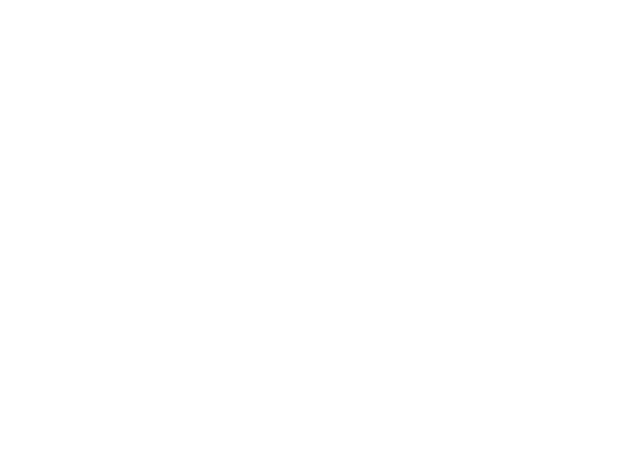
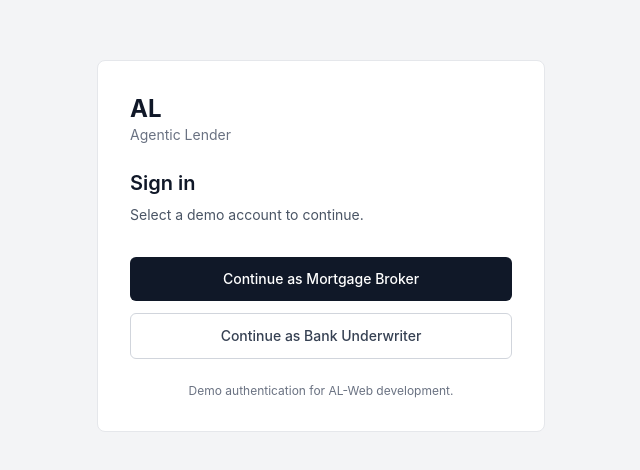
Before and after one commit to Emmet22/AL-Web, a React (Vite) app: page /login in a window 1280 px wide. Before the commit this address had no page. Shown: the part 154-624 px from the top of the page, without its empty margins (319-959 px from the left). Built offline with nearby package versions, Linux system fonts and the light colour scheme.

Commit message:
created auth scaffold, including context and login pages

```diff
--- a/src/App.tsx
+++ b/src/App.tsx
@@ -1,53 +1,108 @@
-import { BrowserRouter, Routes, Route } from 'react-router'
+import {
+  BrowserRouter,
+  Navigate,
+  Route,
+  Routes,
+} from 'react-router'
+
+import { AuthProvider } from './context/AuthContext'
+import ProtectedRoute from './components/auth/ProtectedRoute'
 import Layout from './components/layout/Layout'
 
+import Login from './pages/Login'
+
+import BrokerDashboard from './pages/broker/BrokerDashboard'
+import BrokerApplications from './pages/broker/BrokerApplications'
 import BrokerApplicationDetails from './pages/broker/BrokerApplicationDetails'
-import BrokerApplications from './pages/broker/BrokerApplications'
-import BrokerDashboard from './pages/broker/BrokerDashboard'
 
 import UnderwriterDashboard from './pages/underwriter/UnderwriterDashboard'
 
 function App() {
   return (
     <BrowserRouter>
+      <AuthProvider>
         <Routes>
+
+          {/* Login */}
+          <Route
+            path="/login"
+            element={<Login />}
+          />
+
+          {/* Broker Dashboard */}
           <Route
             path="/broker/dashboard"
             element={
+              <ProtectedRoute allowedRole="broker">
                 <Layout role="broker">
                   <BrokerDashboard />
                 </Layout>
+              </ProtectedRoute>
             }
           />
 
+          {/* Broker Applications */}
           <Route
             path="/broker/applications"
             element={
+              <ProtectedRoute allowedRole="broker">
                 <Layout role="broker">
                   <BrokerApplications />
                 </Layout>
+              </ProtectedRoute>
             }
           />
 
+          {/* Broker Application Details */}
           <Route
             path="/broker/applications/:id"
             element={
+              <ProtectedRoute allowedRole="broker">
                 <Layout role="broker">
                   <BrokerApplicationDetails />
                 </Layout>
+              </ProtectedRoute>
             }
           />
 
+          {/* Underwriter Dashboard */}
           <Route
             path="/underwriter/pipeline"
             element={
+              <ProtectedRoute allowedRole="underwriter">
                 <Layout role="underwriter">
                   <UnderwriterDashboard />
                 </Layout>
+              </ProtectedRoute>
             }
           />
+
+          {/* Default */}
+          <Route
+            path="/"
+            element={
+              <Navigate
+                to="/login"
+                replace
+              />
+            }
+          />
+
+          {/* Unknown routes */}
+          <Route
+            path="*"
+            element={
+              <Navigate
+                to="/login"
+                replace
+              />
+            }
+          />
+
         </Routes>
+      </AuthProvider>
     </BrowserRouter>
   )
 }
+
 export default App
--- /dev/null
+++ b/src/components/auth/ProtectedRoute.tsx
@@ -0,0 +1,32 @@
+import { Navigate } from 'react-router'
+import { useAuth } from '../../context/AuthContext'
+import type { UserRole } from '../../types/auth'
+
+interface ProtectedRouteProps {
+  allowedRole: UserRole
+  children: React.ReactNode
+}
+
+function ProtectedRoute({
+  allowedRole,
+  children,
+}: ProtectedRouteProps) {
+  const { user } = useAuth()
+
+  if (!user) {
+    return <Navigate to="/login" replace />
+  }
+
+  if (user.role !== allowedRole) {
+    const dashboard =
+      user.role === 'broker'
+        ? '/broker/dashboard'
+        : '/underwriter/pipeline'
+
+    return <Navigate to={dashboard} replace />
+  }
+
+  return children
+}
+
+export default ProtectedRoute
--- /dev/null
+++ b/src/context/AuthContext.tsx
@@ -0,0 +1,66 @@
+/**
+ * Context to store details
+ * about the user auth
+ */
+
+import {
+  createContext,
+  useContext,
+  useState,
+  type ReactNode,
+} from 'react'
+
+import type { User } from '../types/auth'
+
+interface AuthContextType {
+  user: User | null
+  setUser: (user: User | null) => void
+  logout: () => void
+}
+
+const AuthContext = createContext<AuthContextType | undefined>(undefined)
+
+interface AuthProviderProps {
+  children: ReactNode
+}
+
+export function AuthProvider({ children }: AuthProviderProps) {
+    const [user, setUser] = useState<User | null>(null)
+
+    /* temp user for testing
+    const [user, setUser] = useState<User | null>({
+        id: 'underwriter-demo',
+        name: 'Demo Underwriter',
+        email: 'underwriter@demo.ie',
+        role: 'underwriter',
+    })
+    */
+
+  function logout() {
+    setUser(null)
+  }
+
+  return (
+    <AuthContext.Provider
+      value={{
+        user,
+        setUser,
+        logout,
+      }}
+    >
+      {children}
+    </AuthContext.Provider>
+  )
+}
+
+export function useAuth() {
+  const context = useContext(AuthContext)
+
+  if (!context) {
+    throw new Error(
+      'useAuth must be used inside an AuthProvider'
+    )
+  }
+
+  return context
+}
--- /dev/null
+++ b/src/pages/Login.tsx
@@ -0,0 +1,75 @@
+import { useNavigate } from 'react-router'
+import { useAuth } from '../context/AuthContext'
+
+function Login() {
+  const navigate = useNavigate()
+  const { setUser } = useAuth()
+
+  function loginAsBroker() {
+    setUser({
+      id: 'broker-demo',
+      name: 'Demo Broker',
+      email: 'broker@demo.ie',
+      role: 'broker',
+    })
+
+    navigate('/broker/dashboard')
+  }
+
+  function loginAsUnderwriter() {
+    setUser({
+      id: 'underwriter-demo',
+      name: 'Demo Underwriter',
+      email: 'underwriter@demo.ie',
+      role: 'underwriter',
+    })
+
+    navigate('/underwriter/pipeline')
+  }
+
+  return (
+    <div className="min-h-screen bg-gray-100 flex items-center justify-center">
+      <div className="w-full max-w-md rounded-lg border border-gray-200 bg-white p-8">
+        <div className="mb-8">
+          <h1 className="text-2xl font-bold text-gray-900">
+            AL
+          </h1>
+
+          <p className="text-sm text-gray-500">
+            Agentic Lender
+          </p>
+
+          <h2 className="mt-6 text-xl font-semibold text-gray-900">
+            Sign in
+          </h2>
+
+          <p className="mt-2 text-sm text-gray-600">
+            Select a demo account to continue.
+          </p>
+        </div>
+
+        <div className="space-y-3">
+          <button
+            onClick={loginAsBroker}
+            className="w-full rounded-md bg-gray-900 px-4 py-3 text-sm font-medium text-white hover:bg-gray-800"
+          >
+            Continue as Mortgage Broker
+          </button>
+
+          <button
+            onClick={loginAsUnderwriter}
+            className="w-full rounded-md border border-gray-300 bg-white px-4 py-3 text-sm font-medium text-gray-700 hover:bg-gray-50"
+          >
+            Continue as Bank Underwriter
+          </button>
+        </div>
+
+        <p className="mt-6 text-xs text-gray-500 text-center">
+          Demo authentication for AL-Web development.
+        </p>
+      </div>
+    </div>
+  )
+}
+
+export default Login
--- /dev/null
+++ b/src/types/auth.ts
@@ -0,0 +1,12 @@
+/**
+ * Modify this when recieving the API
+ */
+
+export type UserRole = 'broker' | 'underwriter'
+
+export interface User {
+  id: string
+  name: string
+  email: string
+  role: UserRole
+}
```
Lines whose indentation alone changed are shown as unchanged.
